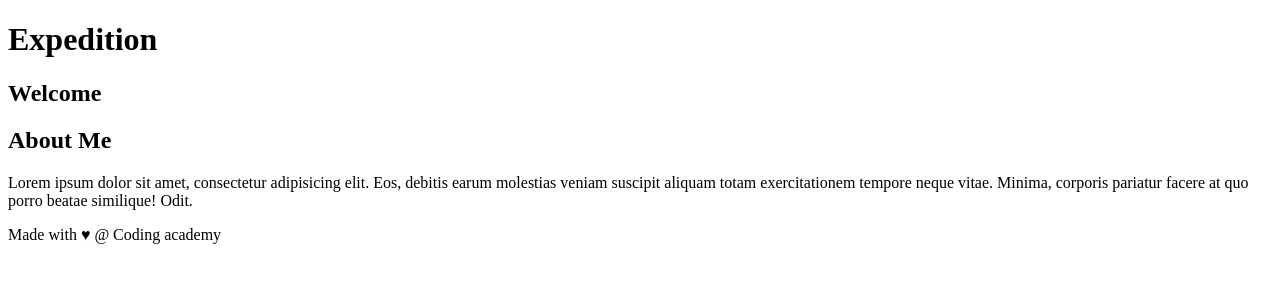
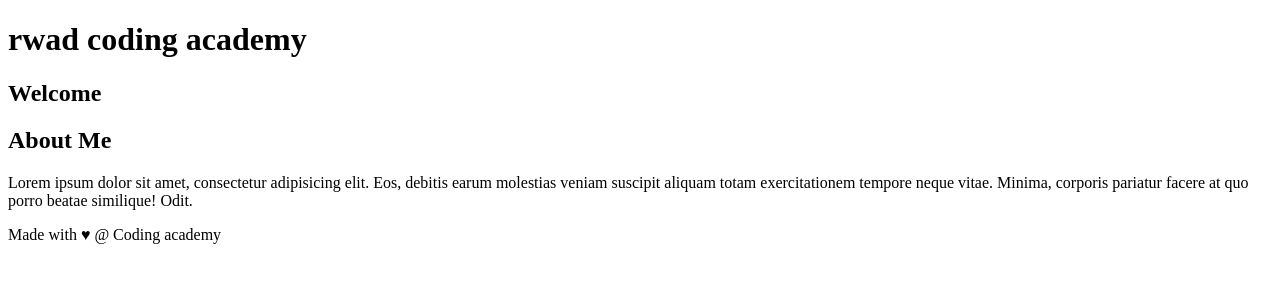
Before and after one commit to IkbalAlahdel/git-new-project, a plain HTML site: page index.html in a window 1280 px wide. Drawn offline with Linux system fonts and the light colour scheme.

Commit message:
improve site heading for RCA

```diff
--- a/index.html
+++ b/index.html
@@ -10,7 +10,7 @@
 <body>
 
     <header>
-        <h1>Expedition</h1>
+        <h1>rwad coding academy</h1>
     </header>
 
     <div class="container">
```
